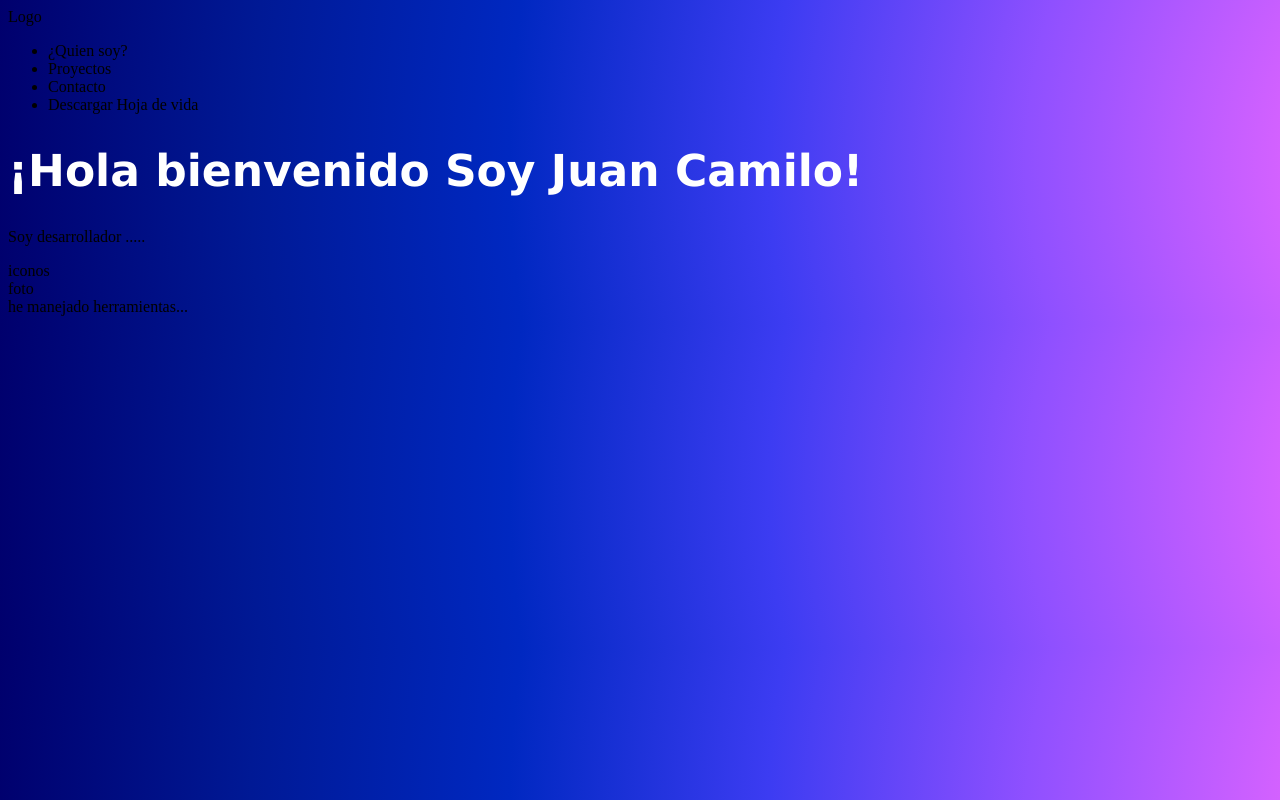
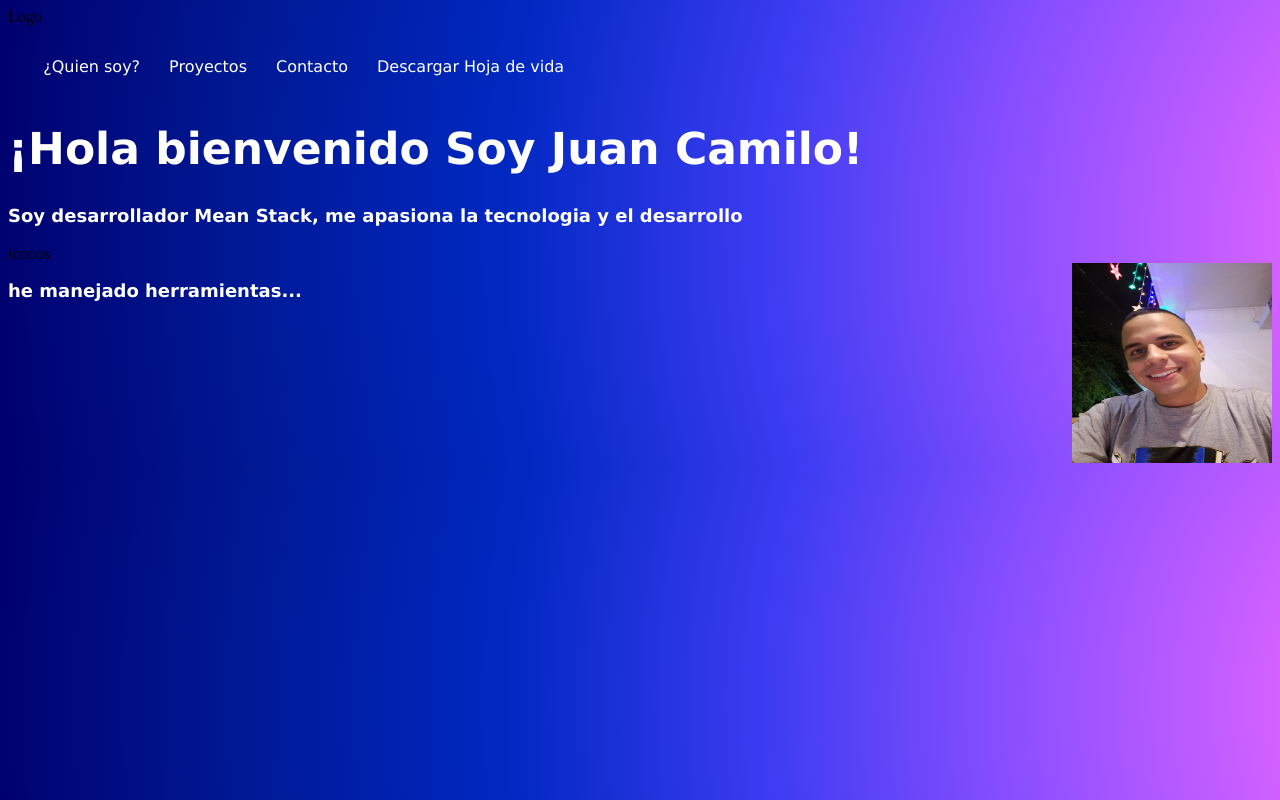
Before and after one commit to Juan-Code-Gomez/Portafolio-Juan, a plain HTML site: page index.html in a window 1280 px wide. Drawn offline with Linux system fonts and the light colour scheme.

Commit message:
Se mejoraron los estilos y los colores, se agrego la foto y se mejoro el navbar

```diff
--- a/assets/css/style.css
+++ b/assets/css/style.css
@@ -8,3 +8,41 @@ body{
     line-height: 26.4px;
     color: white;
 }
+.informacion p{
+    font-family: Verdana, Geneva, sans-serif;
+    font-size: 18px;
+    font-weight: 680;
+    line-height: 20.4px;
+    color: white;
+}
+.info-herramientas p{
+    font-family: Verdana, Geneva, sans-serif;
+    font-size: 18px;
+    font-weight: 680;
+    line-height: 20.4px;
+    color: white;
+}
+#menuprincipal{
+    width: 96%;
+    height: 50px;
+    padding: 0% 2%;
+
+}
+#menuprincipal li{
+    font-family: Verdana, Geneva, sans-serif;
+    color: white;
+    display: inline-block;
+    height: 35px;
+    padding: 15px 10px 0px 10px;
+    margin-right: 5px;
+}
+#menuprincipal li:hover{
+    background-color: rgba(34, 37, 206, 0.548);
+}
+#menuprincipal a{
+    color: white;
+    text-decoration: none;
+}
+.foto{
+    float: right;
+}
--- a/index.html
+++ b/index.html
@@ -13,11 +13,11 @@
             Logo
         </div>
         <nav>
-            <ul>
-                <li>¿Quien soy?</li>
-                <li>Proyectos</li>
-                <li>Contacto</li>
-                <li>Descargar Hoja de vida</li>
+            <ul id="menuprincipal">
+                <li><a href="">¿Quien soy?</a></li>
+                <li><a href="">Proyectos</a></li>
+                <li><a href="">Contacto</a></li>
+                <li><a href="">Descargar Hoja de vida</a></li>
             </ul>
         </nav>
     </header>
@@ -31,7 +31,8 @@
             </div>
             <div class="informacion">
                 <p>
-                    Soy desarrollador .....
+                    Soy desarrollador Mean Stack, me apasiona la tecnologia y el desarrollo <br>
+
                 </p>
             </div>
             <div class="iconos">
@@ -39,10 +40,10 @@
             </div>
         </section>
         <section class="foto">
-            foto
+            <img src="./img/mifoto.jpg" alt="" width="200px" height="200px">
         </section>
         <section class="info-herramientas">
-            he manejado herramientas...
+          <p>he manejado herramientas...</p>
         </section>
     </main>
     <footer>
```
